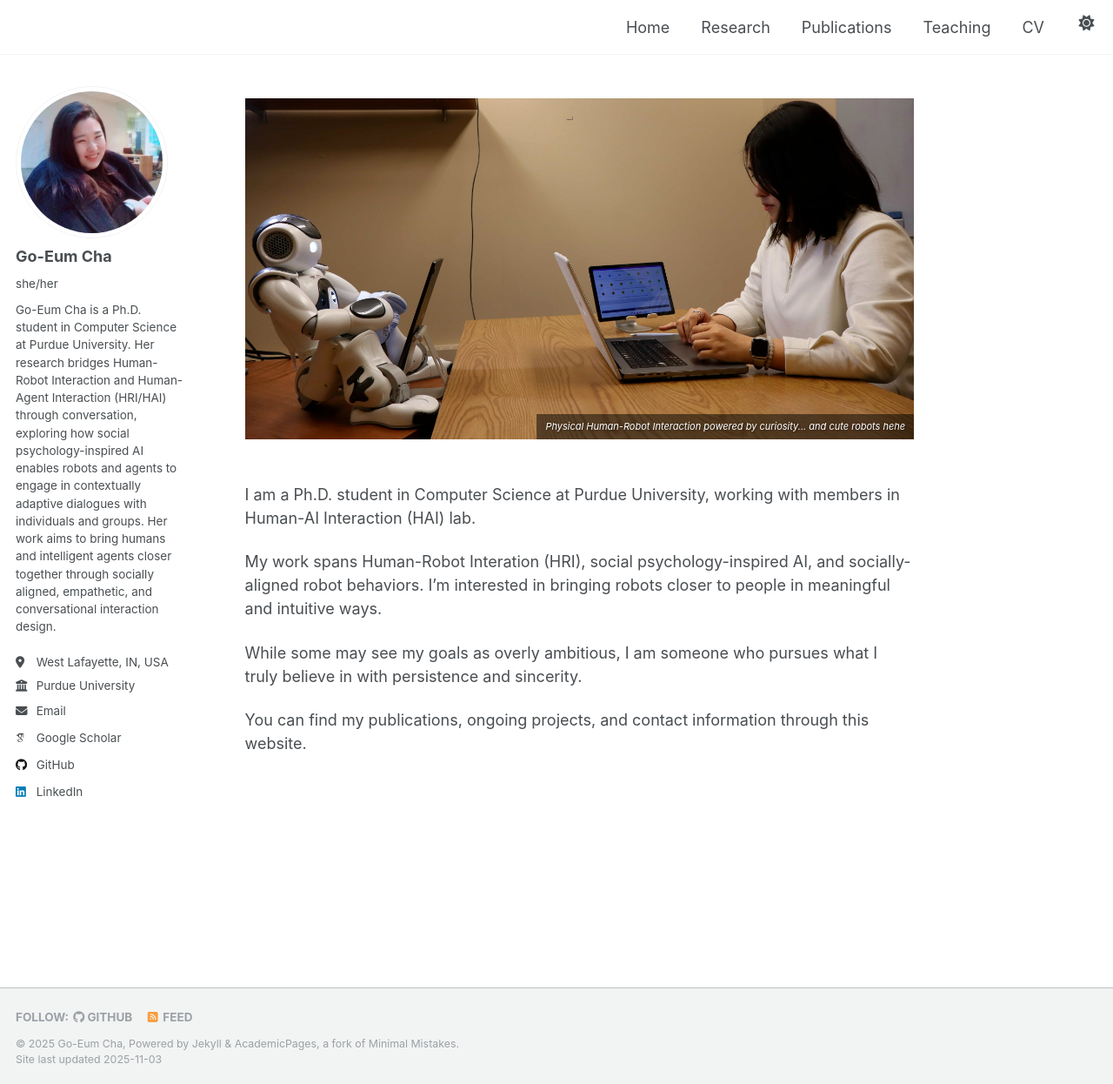
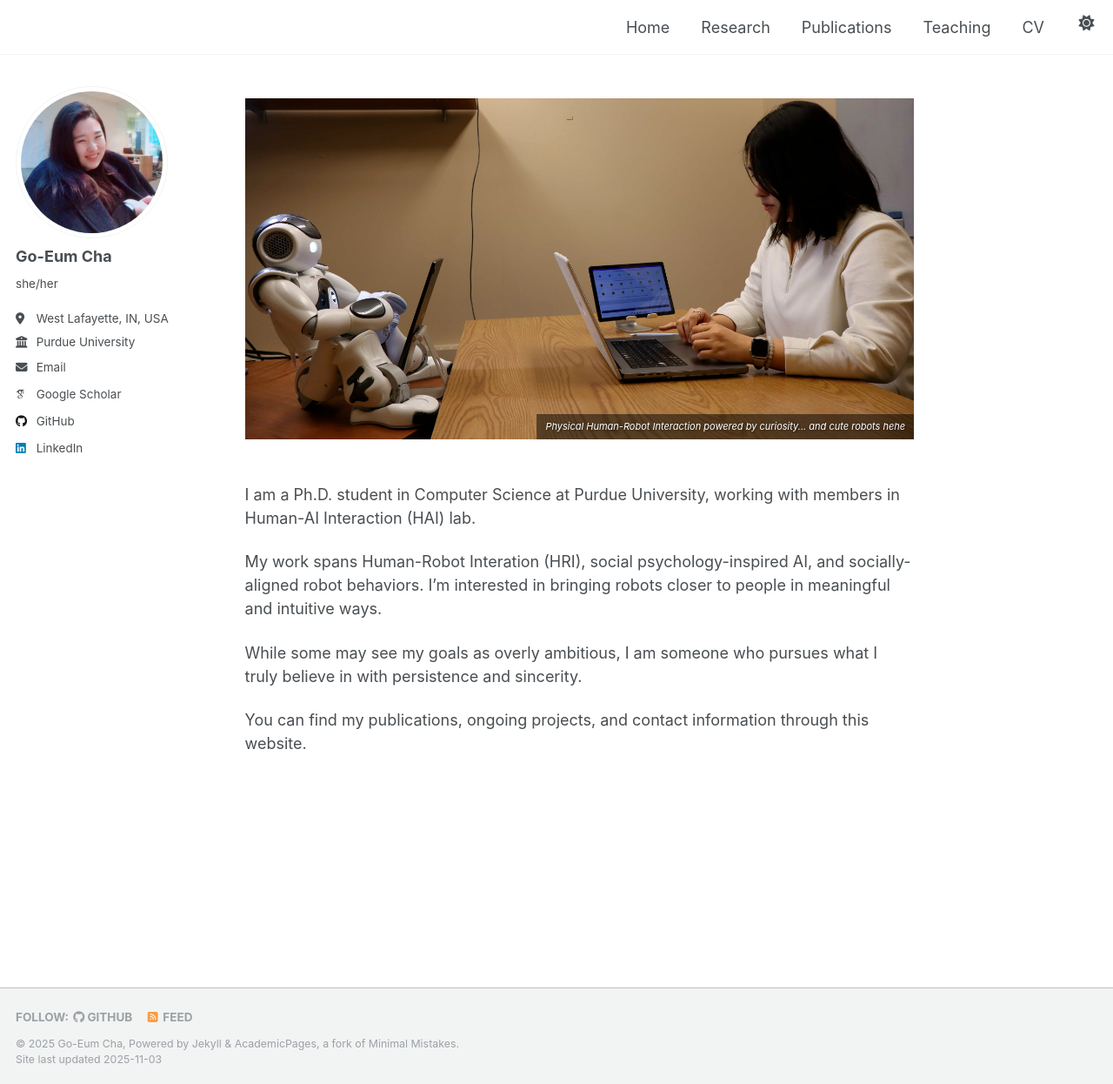
Before and after one commit to chagom/chagom.github.io, a Jekyll site: the page built from _pages/about.md, in a window 1280 px wide and 1246 px high. Shown: the whole window at 87% size. Built offline with Jekyll 4.4.1, drawn with Linux system fonts in a browser that asks for light colours; some web fonts are replaced.

Commit message:
bio removed

```diff
--- a/_config.yml
+++ b/_config.yml
@@ -25,7 +25,7 @@ author:
   avatar           : "main_image.jpg"
   name             : "Go-Eum Cha"
   pronouns         : "she/her"
-  bio              : "Go-Eum Cha is a Ph.D. student in Computer Science at Purdue University. Her research bridges Human-Robot Interaction and Human-Agent Interaction (HRI/HAI) through conversation, exploring how social psychology-inspired AI enables robots and agents to engage in contextually adaptive dialogues with individuals and groups. Her work aims to bring humans and intelligent agents closer together through socially aligned, empathetic, and conversational interaction design."
+  bio              : "" #"Go-Eum Cha is a Ph.D. student in Computer Science at Purdue University. Her research bridges Human-Robot Interaction and Human-Agent Interaction (HRI/HAI) through conversation, exploring how social psychology-inspired AI enables robots and agents to engage in contextually adaptive dialogues with individuals and groups. Her work aims to bring humans and intelligent agents closer together through socially aligned, empathetic, and conversational interaction design."
   location         : "West Lafayette, IN, USA"
   employer         : "Purdue University"
   uri              : # URL
```
